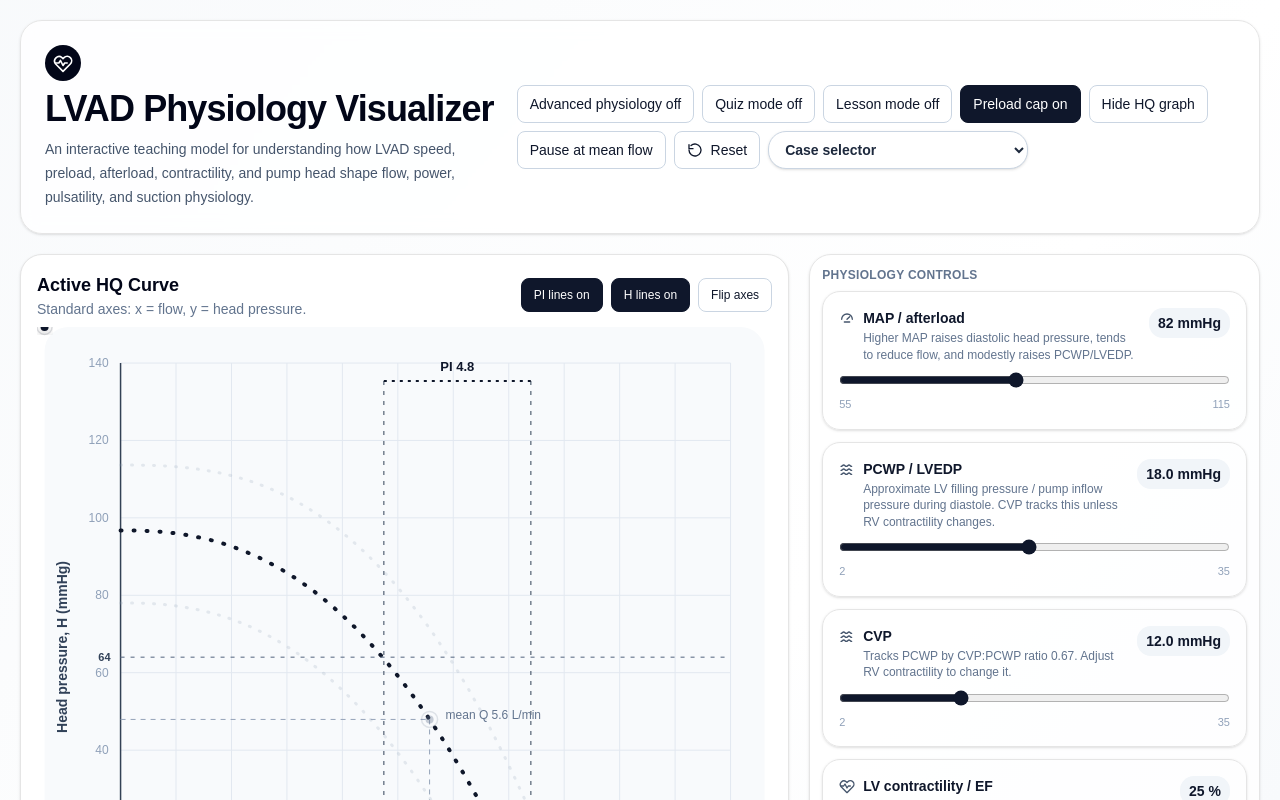
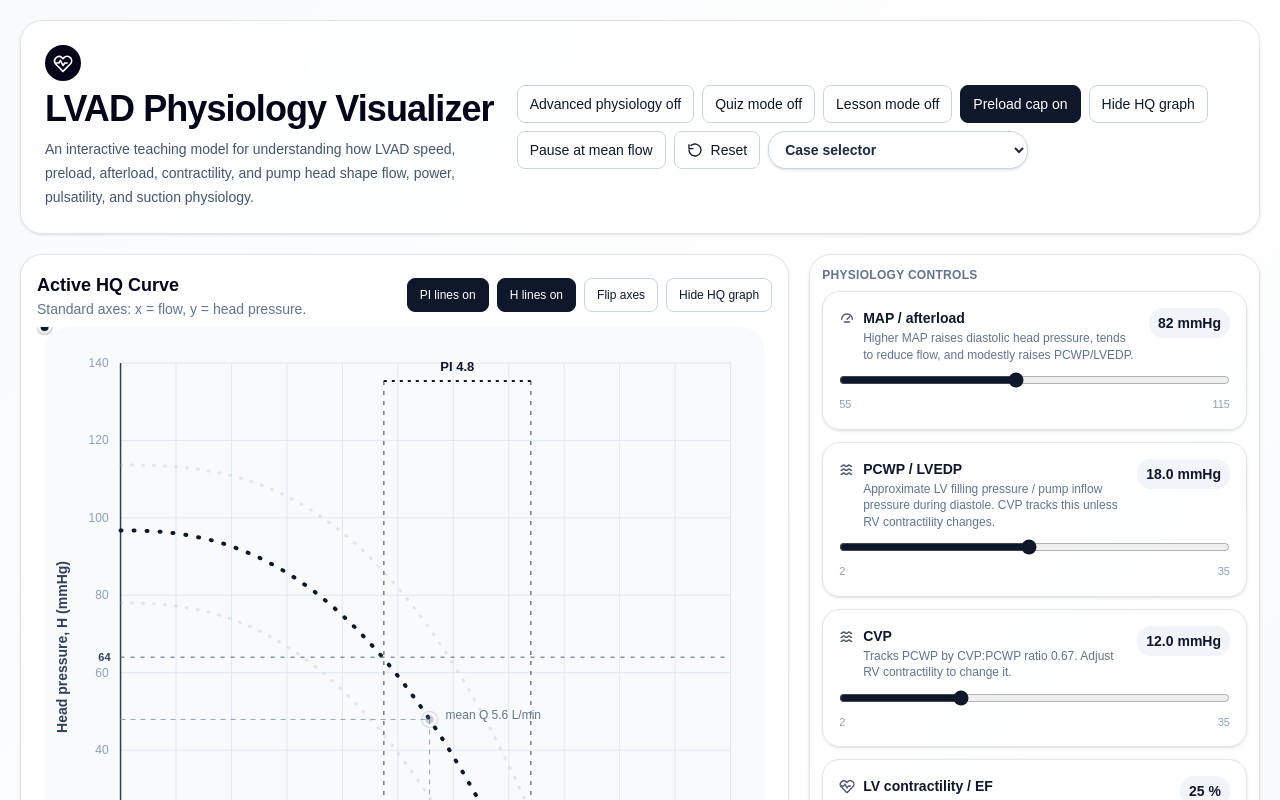
Before and after one commit to rudyunni/lvad-physiology-visualizer, a React (Vite) app: page / in a window 1280 px wide. Shown: the top 800 px of the page. Built offline with nearby package versions, Linux system fonts and the light colour scheme.

Commit message:
Update LVAD visualizer

```diff
--- a/src/App.tsx
+++ b/src/App.tsx
@@ -1016,7 +1016,7 @@ function useToyModel(inputs) {
   return useMemo(() => computeToyModel(inputs), [inputs.rpm, inputs.map, inputs.lvPreload, inputs.rvPreload, inputs.lvContractility, inputs.aorticInsufficiency, inputs.inflowObstruction, inputs.preloadLimitEnabled]);
 }
 
-function HQGraph({ model, paused, showPreloadLimit, flipAxes, setFlipAxes, showHeadLines, setShowHeadLines, showPiLines, setShowPiLines, showAllRpmCurves }) {
+function HQGraph({ model, paused, showPreloadLimit, flipAxes, setFlipAxes, showHeadLines, setShowHeadLines, showPiLines, setShowPiLines, showAllRpmCurves, onHideHQGraph = null }) {
   const width = 720;
   const height = 640;
   const margin = { top: 36, right: 34, bottom: 62, left: 76 };
@@ -1069,10 +1069,13 @@ function HQGraph({ model, paused, showPreloadLimit, flipAxes, setFlipAxes, showH
     <div className="w-full overflow-hidden rounded-3xl border bg-white p-4 shadow-sm">
       <div className="mb-2 flex items-center justify-between gap-3">
         <div><div className="text-lg font-bold text-slate-950">Active HQ Curve</div><div className="text-sm text-slate-500">{flipAxes ? "Flipped axes: x = head pressure, y = flow." : "Standard axes: x = flow, y = head pressure."}</div></div>
-        <div className="flex items-center gap-2">
+        <div className="flex flex-wrap items-center justify-end gap-2">
           <Button onClick={() => setShowPiLines((value) => !value)} variant={showPiLines ? "default" : "outline"} className="rounded-2xl px-3 py-2 text-xs">{showPiLines ? "PI lines on" : "PI lines off"}</Button>
           <Button onClick={() => setShowHeadLines((value) => !value)} variant={showHeadLines ? "default" : "outline"} className="rounded-2xl px-3 py-2 text-xs">{showHeadLines ? "H lines on" : "H lines off"}</Button>
           <Button onClick={() => setFlipAxes((value) => !value)} variant="outline" className="rounded-2xl px-3 py-2 text-xs">{flipAxes ? "Standard axes" : "Flip axes"}</Button>
+          {onHideHQGraph ? (
+            <Button onClick={onHideHQGraph} variant="outline" className="rounded-2xl px-3 py-2 text-xs">Hide HQ graph</Button>
+          ) : null}
         </div>
       </div>
       <svg viewBox={`0 0 ${width} ${height}`} className="h-[640px] w-full">
@@ -1335,7 +1338,12 @@ const rvRatioFromContractility = (contractility) => clamp(1.25 - 0.023 * contrac
   };
 
   const toggleQuizMode = () => {
-    setQuizMode((value) => !value);
+    setQuizMode((value) => {
+      const nextQuizMode = !value;
+      setShowHQGraph(!nextQuizMode);
+      return nextQuizMode;
+    });
+    setShowMapExam(false);
     setShowPulmonaryExam(false);
     setShowPeripheralExam(false);
   };
@@ -1407,13 +1415,49 @@ const rvRatioFromContractility = (contractility) => clamp(1.25 - 0.023 * contrac
 
         <div className="grid grid-cols-1 gap-5 xl:grid-cols-[1.45fr_0.85fr]">
           <div className="space-y-5">
-            <HQGraph model={model} paused={paused} showPreloadLimit={showPreloadLimit} flipAxes={flipAxes} setFlipAxes={setFlipAxes} showHeadLines={showHeadLines} setShowHeadLines={setShowHeadLines} showPiLines={showPiLines} setShowPiLines={setShowPiLines} showAllRpmCurves={showAllRpmCurves} />
+            {quizMode ? (
               <div className="grid grid-cols-2 gap-3 md:grid-cols-4">
                 <ControllerStatCard title="Flow" value={format(displayedFlow, 2)} unit="L/min" sub={model.suctionMotionActive ? "suction drop" : `Qd ${format(model.qDiastole, 2)} • Qs ${format(model.qSystole, 2)} L/min`} />
                 <ControllerStatCard title="Power" value={format(displayedPower, 1)} unit="W" sub={model.suctionMotionActive ? "suction drop" : ""} />
                 <RpmCard rpm={rpm} onDecrease={decreaseRpm} onIncrease={increaseRpm} showAllCurves={showAllRpmCurves} onToggleShowAllCurves={() => setShowAllRpmCurves((value) => !value)} />
                 <ControllerStatCard title="PI" value={format(displayedPi, 1)} unit="" sub={model.suctionMotionActive ? "PI event" : "((Qmax - Qmin) / Qmean) x 10"} hidden={hidePiValue} onToggleHidden={() => setHidePiValue((value) => !value)} />
               </div>
+            ) : null}
+
+            {showHQGraph ? (
+              <HQGraph
+                model={model}
+                paused={paused}
+                showPreloadLimit={showPreloadLimit}
+                flipAxes={flipAxes}
+                setFlipAxes={setFlipAxes}
+                showHeadLines={showHeadLines}
+                setShowHeadLines={setShowHeadLines}
+                showPiLines={showPiLines}
+                setShowPiLines={setShowPiLines}
+                showAllRpmCurves={showAllRpmCurves}
+                onHideHQGraph={() => setShowHQGraph(false)}
+              />
+            ) : (
+              <div className="rounded-3xl border border-dashed border-slate-300 bg-white/70 p-4 shadow-sm">
+                <div className="flex items-center justify-between gap-3">
+                  <div>
+                    <div className="text-lg font-bold text-slate-950">HQ graph hidden</div>
+                    <div className="text-sm text-slate-500">The active HQ curve is hidden for quiz mode. Reveal it when the learner is ready to interpret the pump mechanics.</div>
+                  </div>
+                  <Button onClick={() => setShowHQGraph(true)} variant="outline" className="rounded-2xl">Show HQ graph</Button>
+                </div>
+              </div>
+            )}
+
+            {!quizMode ? (
+              <div className="grid grid-cols-2 gap-3 md:grid-cols-4">
+                <ControllerStatCard title="Flow" value={format(displayedFlow, 2)} unit="L/min" sub={model.suctionMotionActive ? "suction drop" : `Qd ${format(model.qDiastole, 2)} • Qs ${format(model.qSystole, 2)} L/min`} />
+                <ControllerStatCard title="Power" value={format(displayedPower, 1)} unit="W" sub={model.suctionMotionActive ? "suction drop" : ""} />
+                <RpmCard rpm={rpm} onDecrease={decreaseRpm} onIncrease={increaseRpm} showAllCurves={showAllRpmCurves} onToggleShowAllCurves={() => setShowAllRpmCurves((value) => !value)} />
+                <ControllerStatCard title="PI" value={format(displayedPi, 1)} unit="" sub={model.suctionMotionActive ? "PI event" : "((Qmax - Qmin) / Qmean) x 10"} hidden={hidePiValue} onToggleHidden={() => setHidePiValue((value) => !value)} />
+              </div>
+            ) : null}
             {quizMode ? (
               <div className="space-y-3">
                 <LvPressureWaveformCard model={model} map={map} pcwp={lvPreload} />
```
Lines whose indentation alone changed are shown as unchanged.
